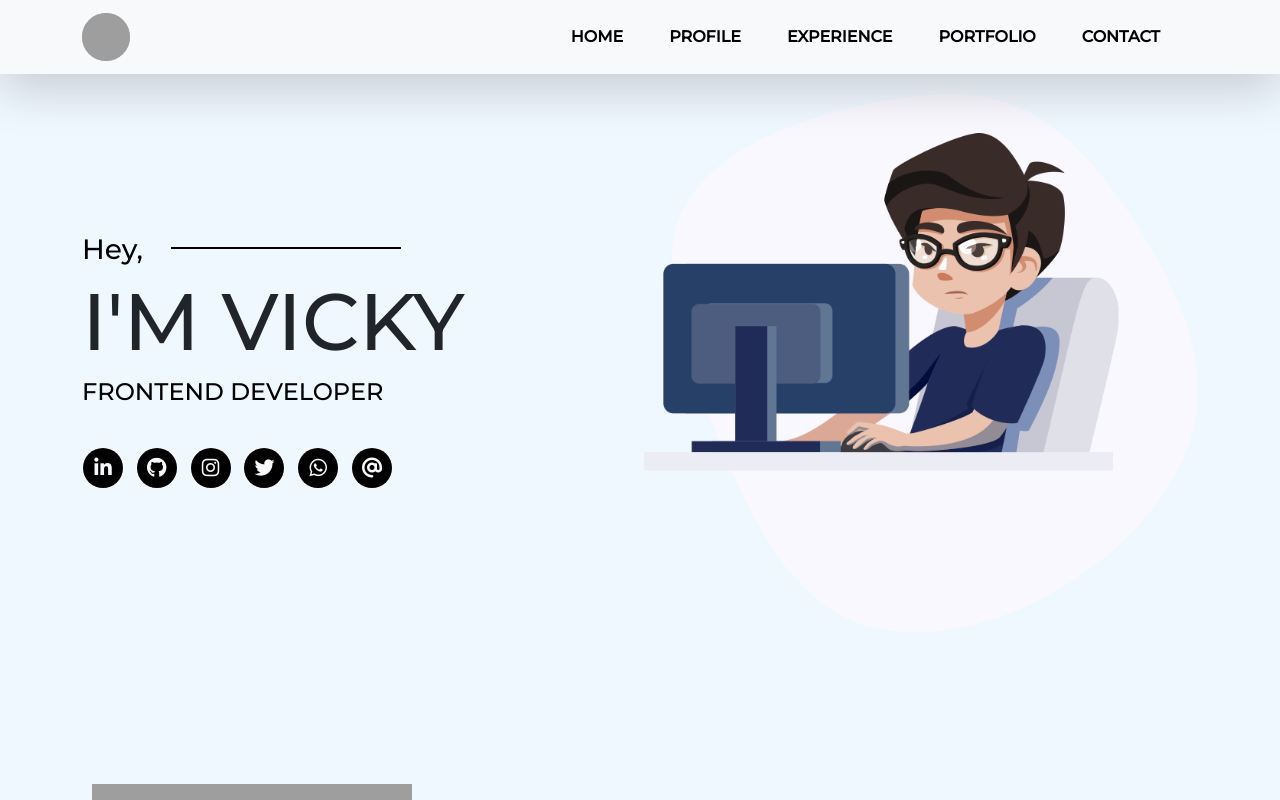
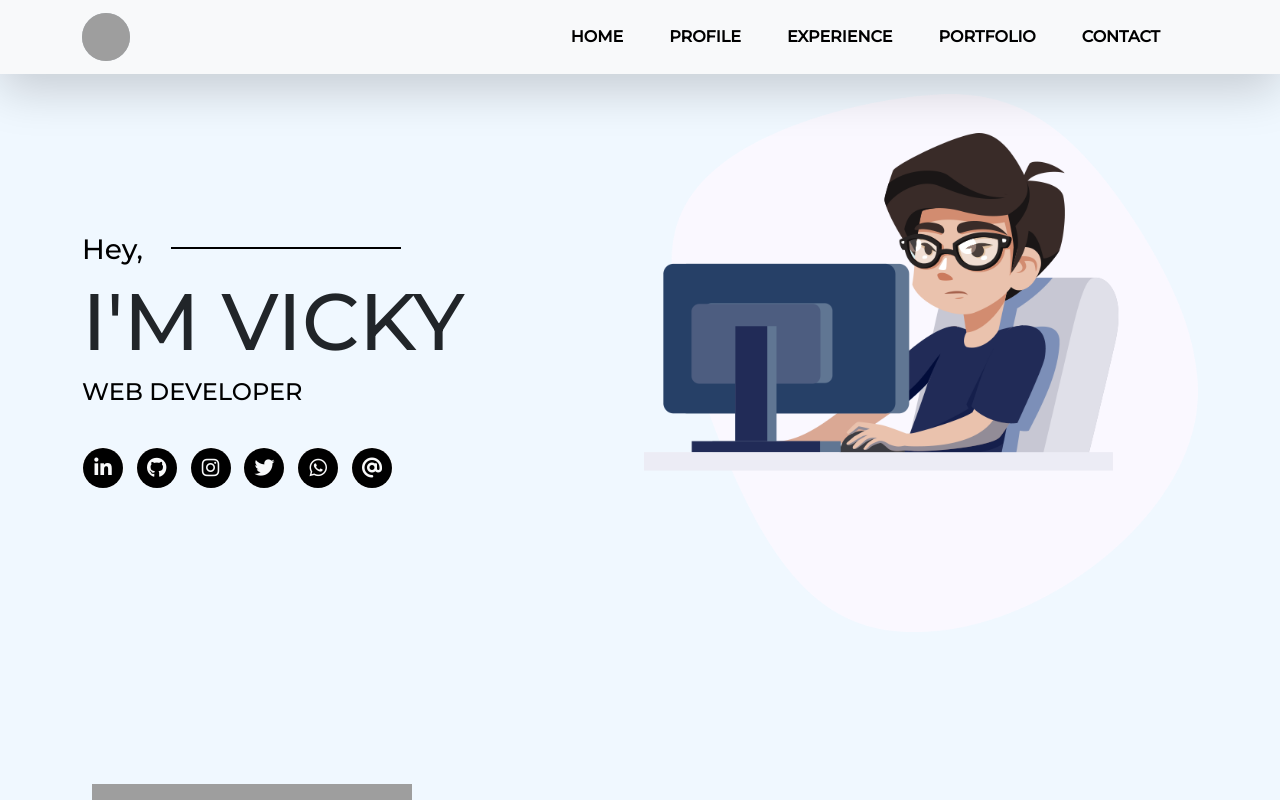
Before and after one commit to vickyfrzaa/vickyfahreza.github.io, a plain HTML site: page index.html in a window 1280 px wide. Shown: the top 800 px of the page. Drawn offline with nearby package versions, Linux system fonts and the light colour scheme; grey boxes are pictures that could not be loaded.

Commit message:
Update index.html
Signed-off-by: Vicky Fahreza <75246292+vickyfrzaa@users.noreply.github.com>

```diff
--- a/index.html
+++ b/index.html
@@ -61,7 +61,7 @@
             <div class="col-lg-6 col-md-12 site-title">
               <h3 class="title-text">Hey,</h3>
               <h1 class="title-text text-uppercase">I'm Vicky</h1>
-              <h4 class="title-text text-uppercase">FrontEnd Developer</h4>
+              <h4 class="title-text text-uppercase">Web Developer</h4>
               <div class="site-buttons">
                 <!-- <div class="d-flex flex-row flex-wrap">
                   <button type="button" class="btn btn-outline-primary mr-4 text-uppercase">Hire Me</button>
```
